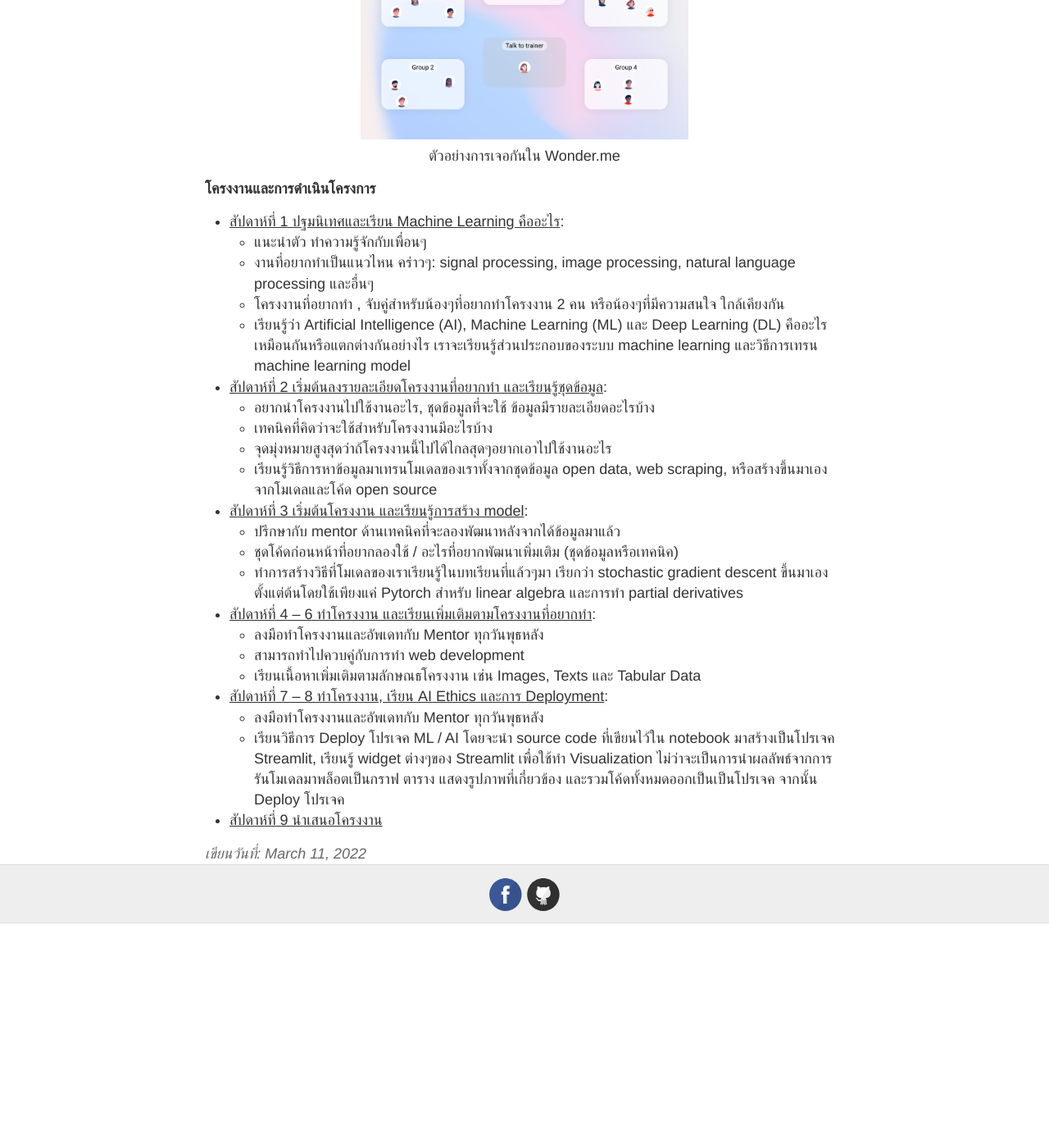
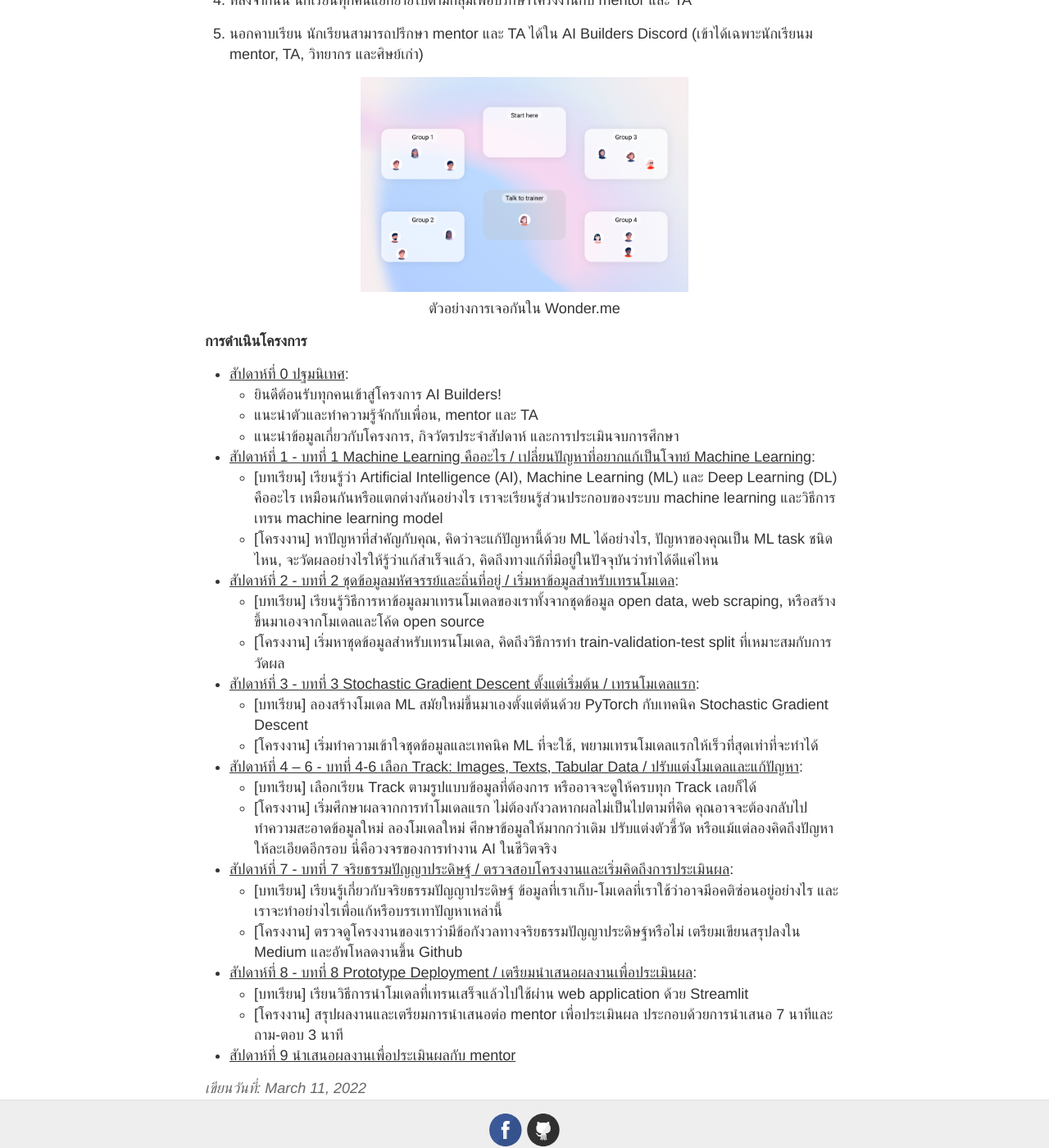
Before and after one commit to ai-builders/ai-builders.github.io, a Jekyll site: the page built from docs/_posts/2022-3-11-registration-info-2022.md, in a window 1280 px wide and 1400 px high, scrolled down 1952 px. Shown: the whole window at 82% size. Built offline with Jekyll 4.4.1, drawn with Linux system fonts in a browser that asks for light colours; before the commit the page ends 3078 px from its top, so only the background shows below that; some of the changed text lies outside the part shown.

Commit message:
edit registration-info-2022

```diff
--- a/docs/_posts/2022-3-11-registration-info-2022.md
+++ b/docs/_posts/2022-3-11-registration-info-2022.md
@@ -15,22 +15,22 @@
 9 สัปดาห์ สัปดาห์ละ 4 - 8 ชั่วโมง
 
 **วัตถุประสงค์**
-เสริมสร้างความเชี่ยวชาญด้านปัญญาประดิษฐ์ให้กับน้องๆระดับมัธยมต้น-ปลาย
+เสริมสร้างความเชี่ยวชาญด้านปัญญาประดิษฐ์ให้กับนักเรียนระดับมัธยมต้น-ปลาย
 เพื่อให้เข้าใจการทำงานของปัญญาประดิษฐ์เบื้องต้น นำไปสู่การทดลองสร้างโมเดลปัญญาประดิษฐ์และแอพพลิเคชั่นเพื่อแก้ปัญหาที่เกิดขึ้นในชีวิตจริงได้ในโครงงานจบการศึกษา (Capstone Project)
 
 **ผลลัพธ์ที่คาดหวัง**
 
-* โครงงานจบการศึกษา (Capstone Project) เป็นโมเดลปัญญาประดิษฐ์และแอพพลิเคชั่นเพื่อแก้ปัญหาที่เกิดขึ้นในชีวิตจริง เช่น ลดเวลาการทำงานของมนุษย์ ทำในสิ่งที่มนุษย์ทำไม่ได้ หรือช่วยให้มนุษย์เข้าใจโลกรอบตัวได้ดีขึ้น โมเดลที่สร้างอาจจะไม่จำเป็นต้องมีประสิทธิภาพเทียบเท่า state-of-the-art (แม้เราเชื่อว่ามีความเป็นไปได้ไม่น้อย) แต่ทำเพื่อให้น้องๆเข้าใจการทำงานของโมเดล นำไปต่อยอดในอนาคต และที่สำคัญสนุกกับการสร้างปัญญาประดิษฐ์
+* โครงงานจบการศึกษา (Capstone Project) เป็นโมเดลปัญญาประดิษฐ์และแอพพลิเคชั่นเพื่อแก้ปัญหาที่เกิดขึ้นในชีวิตจริง เช่น ลดเวลาการทำงานของมนุษย์ ทำในสิ่งที่มนุษย์ทำไม่ได้ หรือช่วยให้มนุษย์เข้าใจโลกรอบตัวได้ดีขึ้น โมเดลที่สร้างอาจจะไม่จำเป็นต้องมีประสิทธิภาพเทียบเท่า state-of-the-art (แม้เราเชื่อว่ามีความเป็นไปได้ไม่น้อย) แต่ทำเพื่อให้นักเรียนเข้าใจการทำงานของโมเดล นำไปต่อยอดในอนาคต และที่สำคัญสนุกกับการสร้างปัญญาประดิษฐ์
 โครงงานประกอบด้วย
   * โมเดลปัญญาประดิษฐ์พร้อมโค้ดบน Github / Kaggle
   * บทความบรรยายวิธีคิดและการแก้ปัญหาโดยใช้ปัญญาประดิษฐ์บน Medium
-  * การนำเสนอผลงานต่อผู้ทรงคุณวุฒิของ VISTEC และ Central Group
+  * การนำเสนอผลงานต่อผู้ทรงคุณวุฒิของ VISTEC และ Central Tech
 * ความเชี่ยวชาญด้านการเขียนโปรแกรมและสร้างปัญญาประดิษฐ์
   * ทักษะการคิดวิธีแก้ปัญหาด้วยปัญญาประดิษฐ์
   * ทักษะการเขียนโปรแกรมพื้นฐานด้วย Python
   * ทักษะจัดการข้อมูลพื้นฐาน
   * ทักษะคณิตศาสตร์ระดับมัธยมปลาย
-  * สร้างโมเดล deep learning สำหรับข้อมูลประเภทรูปภาพ ตาราง และข้อความด้วย fastai และ huggingface
+  * สร้างโมเดล deep learning สำหรับข้อมูลประเภทรูปภาพ ตาราง และข้อความด้วยเครื่องมือที่เหมาะสม
 * เรียนรู้การทำงานเป็นทีม แบ่งปันทักษะ และเรียนรู้ไปด้วยกันกับเพื่อนๆในโครงการ
 * เข้าใจความสำคัญของชุมชน open source และร่วมเป็นส่วนหนึ่งของการแบ่งปันทักษะ ข้อมูล และโมเดลให้กับสังคม
 
@@ -51,47 +51,54 @@
 * น้องๆที่อยากเข้ามาเรียน AI โดยที่มีโจทย์ในใจอยู่ระดับนึงแล้ว มีประสบการณ์ด้านการเขียนโปรแกรมเบื้องต้น
 * น้องๆที่กำลังทำงานวิจัย-ผลิตภัณฑ์ อยากเข้ามาเรียนรู้เพิ่มเติมและต้องการ feedback จากอาจารย์หรือ mentor
 
-น้องๆสามารถทำโครงงานคนเดียวหรือเป็นคู่ โดยทางโครงการส่งเสริมการแลกเปลี่ยนความคิดเห็นและ pair programming กับเพื่อนๆ TA หรือ mentor ถ้าติดขัดในโครงงานสามารถติดต่อ TA และ mentor ได้ทาง
-
-* [AI Builders (Facebook Page)](https://www.facebook.com/aibuildersx)
-* [AI Builders (Facebook Group)](https://www.facebook.com/groups/aibuilders)
+นักเรียนสามารถทำโครงงานคนเดียวหรือเป็นคู่ โดยทางโครงการส่งเสริมการแลกเปลี่ยนความคิดเห็นและ pair programming กับเพื่อนๆ TA หรือ mentor ถ้าติดขัดในโครงงานสามารถติดต่อ TA และ mentor ได้ทาง [AI Builders (Facebook Page)](https://www.facebook.com/aibuildersx) และ AI Builders Discord (เข้าได้เฉพาะนักเรียนม mentor, TA, วิทยากร และศิษย์เก่า)
 
 **จำนวนที่รับและการลงทะเบียน**
 
-เนื่องจากโปรแกรม AIB ถูกจัดขึ้นมาเป็นครั้งแรกและมีจำนวน TA/mentor จำกัด ทำให้เราสามารถรับนักเรียนได้ 40-50 คนเข้ามาในโครงการเท่านั้น น้องๆสามารถลงทะเบียนได้ที่ [แบบฟอร์มลงทะเบียนนี้](https://airtable.com/shrUHambTkOgliPHz) โดยเราจะพิจารณาจากเหตุผลที่สมัคร ความมุ่งมั่น และความหลากหลายของนักเรียนที่สมัครเข้ามาในโครงการ
+ด้วยจำนวน mentor และ TA เราสามารถรับนักเรียนเข้าโครงการได้ 50 คนเท่านั้น ผู้สนใจเข้าร่วมสามารถลงทะเบียนได้ที่ [แบบฟอร์มลงทะเบียนนี้](https://airtable.com/shrjbQj42EQRgdEfC) โดยเราจะพิจารณาจากแบบทดสอบ เหตุผลที่สมัคร ความมุ่งมั่น และความหลากหลายของนักเรียนที่สมัครเข้ามาในโครงการ
 
 **รูปแบบการเรียนการสอน**
 
 เราจะใช้ระบบ flipped classroom โดยให้ผู้เรียนฟัง
-สำหรับตารางเรียนเราจะอิงตาม [Practical Deep Learning for Coders](http://course.fast.ai/) ของ fastai โดยที่จะให้น้องๆเรียน 1 คาบต่อสัปดาห์ ทั้งหมด 8 สัปดาห์ และมี recap 1 ชั่วโมงทุกวันพุธ หลังจากนั้น 30 นาทีเป็นการคุยโครงงานเพื่อกลับไปพัฒนาต่อ ทุก meeting จะจัดขึ้นใน [Wonder](https://www.wonder.me/)
+สำหรับตารางเรียนเราจะอิงตามเนื้อหาที่ทีมงาน AI Builders สร้างและรวบรวมขึ้นมาเองเพื่อโครงการโดยเฉพาะ [ai-builders/curriculum](https://github.com/ai-builders/curriculum) กิจวัตรประจำในแต่ละสัปดาห์เป็นไปดังนี้
+
+1. นักเรียนดูวิดีโอบทเรียนจาก [ai-builders/curriculum](https://github.com/ai-builders/curriculum)
+
+2. หากมีข้อสงสัยส่งคำถามเพื่อให้ทีมงานตอบในคาบได้ผ่านแบบฟอร์มออนไลน์
+
+3. ทุกเย็นวันพุธ จะมีคาบเรียนออนไลน์กันใน [Wonder](https://www.wonder.me/) เริ่มจากทีมงานตอบคำถามเกี่ยวกับบทเรียนและกลุ่มที่กำหนดในแต่ละสัปดาห์มาทำหน้าที่สรุปบทเรียนให้เพื่อนๆฟัง ใช้เวลารวมไม่เกิน 1 ชั่วโมง
+
+4. หลังจากนั้น นักเรียนทุกคนแยกย้ายไปตามกลุ่มเพื่อปรึกษาโครงงานกับ mentor และ TA
+
+5. นอกคาบเรียน นักเรียนสามารถปรึกษา mentor และ TA ได้ใน AI Builders Discord (เข้าได้เฉพาะนักเรียนม mentor, TA, วิทยากร และศิษย์เก่า)
 
 <figure align="center">
   <img src="{{ site.baseurl }}/images/woder-me_example.png" style="width: 400px;"/>
   <figcaption>ตัวอย่างการเจอกันใน Wonder.me</figcaption>
 </figure>
 
-**โครงงานและการดำเนินโครงการ**
+**การดำเนินโครงการ**
 
-* <u>สัปดาห์ที่ 1 ปฐมนิเทศและเรียน Machine Learning คืออะไร</u>:
-  * แนะนำตัว ทำความรู้จักกับเพื่อนๆ
-  * งานที่อยากทำเป็นแนวไหน คร่าวๆ: signal processing, image processing, natural language processing และอื่นๆ
-  * โครงงานที่อยากทำ , จับคู่สำหรับน้องๆที่อยากทำโครงงาน 2 คน หรือน้องๆที่มีความสนใจ
-ใกล้เคียงกัน
-  * เรียนรู้ว่า Artificial Intelligence (AI), Machine Learning (ML) และ Deep Learning (DL) คืออะไร เหมือนกันหรือแตกต่างกันอย่างไร เราจะเรียนรู้ส่วนประกอบของระบบ machine learning และวิธีการเทรน machine learning model
-* <u>สัปดาห์ที่ 2 เริ่มต้นลงรายละเอียดโครงงานที่อยากทำ และเรียนรู้ชุดข้อมูล</u>:
-  * อยากนำโครงงานไปใช้งานอะไร, ชุดข้อมูลที่จะใช้ ข้อมูลมีรายละเอียดอะไรบ้าง
-  * เทคนิคที่คิดว่าจะใช้สำหรับโครงงานมีอะไรบ้าง
-  * จุดมุ่งหมายสูงสุดว่าถ้โครงงานนี้ไปได้ไกลสุดๆอยากเอาไปใช้งานอะไร
-  * เรียนรู้วิธีการหาข้อมูลมาเทรนโมเดลของเราทั้งจากชุดข้อมูล open data, web scraping, หรือสร้างขึ้นมาเองจากโมเดลและโค้ด open source
-* <u>สัปดาห์ที่ 3 เริ่มต้นโครงงาน และเรียนรู้การสร้าง model</u>:
-  * ปรึกษากับ mentor ด้านเทคนิคที่จะลองพัฒนาหลังจากได้ข้อมูลมาแล้ว
-  * ชุดโค้ดก่อนหน้าที่อยากลองใช้ / อะไรที่อยากพัฒนาเพิ่มเติม (ชุดข้อมูลหรือเทคนิค)
-  * ทำการสร้างวิธีที่โมเดลของเราเรียนรู้ในบทเรียนที่แล้วๆมา เรียกว่า stochastic gradient descent ขึ้นมาเองตั้งแต่ต้นโดยใช้เพียงแค่ Pytorch สำหรับ linear algebra และการทำ partial derivatives
-* <u>สัปดาห์ที่ 4 – 6 ทำโครงงาน และเรียนเพิ่มเติมตามโครงงานที่อยากทำ</u>:
-  * ลงมือทำโครงงานและอัพเดทกับ Mentor ทุกวันพุธหลัง
-  * สามารถทำไปควบคู่กับการทำ web development
-  * เรียนเนื้อหาเพิ่มเติมตามลักษณธโครงงาน เช่น Images, Texts และ Tabular Data
-* <u>สัปดาห์ที่ 7 – 8 ทำโครงงาน, เรียน AI Ethics และการ Deployment</u>:
-  * ลงมือทำโครงงานและอัพเดทกับ Mentor ทุกวันพุธหลัง
-  * เรียนวิธีการ Deploy โปรเจค ML / AI โดยจะนำ source code ที่เขียนไว้ใน notebook มาสร้างเป็นโปรเจค Streamlit, เรียนรู้ widget ต่างๆของ Streamlit เพื่อใช้ทำ Visualization ไม่ว่าจะเป็นการนำผลลัพธ์จากการรันโมเดลมาพล็อตเป็นกราฟ ตาราง แสดงรูปภาพที่เกี่ยวข้อง และรวมโค้ดทั้งหมดออกเป็นเป็นโปรเจค จากนั้น Deploy โปรเจค
-* <u>สัปดาห์ที่ 9 นำเสนอโครงงาน</u>
+* <u>สัปดาห์ที่ 0 ปฐมนิเทศ</u>:
+  * ยินดีต้อนรับทุกคนเข้าสู่โครงการ AI Builders!
+  * แนะนำตัวและทำความรู้จักกับเพื่อน, mentor และ TA
+  * แนะนำข้อมูลเกี่ยวกับโครงการ, กิจวัตรประจำสัปดาห์ และการประเมินจบการศึกษา
+* <u>สัปดาห์ที่ 1 - บทที่ 1 Machine Learning คืออะไร / เปลี่ยนปัญหาที่อยากแก้เป็นโจทย์ Machine Learning</u>:
+  * [บทเรียน] เรียนรู้ว่า Artificial Intelligence (AI), Machine Learning (ML) และ Deep Learning (DL) คืออะไร เหมือนกันหรือแตกต่างกันอย่างไร เราจะเรียนรู้ส่วนประกอบของระบบ machine learning และวิธีการเทรน machine learning model
+  * [โครงงาน] หาปัญหาที่สำคัญกับคุณ, คิดว่าจะแก้ปัญหานี้ด้วย ML ได้อย่างไร, ปัญหาของคุณเป็น ML task ชนิดไหน, จะวัดผลอย่างไรให้รู้ว่าแก้สำเร็จแล้ว, คิดถึงทางแก้ที่มีอยู่ในปัจจุบันว่าทำได้ดีแค่ไหน
+* <u>สัปดาห์ที่ 2 - บทที่ 2 ชุดข้อมูลมหัศจรรย์และถิ่นที่อยู่ / เริ่มหาข้อมูลสำหรับเทรนโมเดล</u>:
+  * [บทเรียน] เรียนรู้วิธีการหาข้อมูลมาเทรนโมเดลของเราทั้งจากชุดข้อมูล open data, web scraping, หรือสร้างขึ้นมาเองจากโมเดลและโค้ด open source
+  * [โครงงาน] เริ่มหาชุดข้อมูลสำหรับเทรนโมเดล, คิดถึงวิธีการทำ train-validation-test split ที่เหมาะสมกับการวัดผล
+* <u>สัปดาห์ที่ 3 - บทที่ 3 Stochastic Gradient Descent ตั้งแต่เริ่มต้น / เทรนโมเดลแรก</u>:
+  * [บทเรียน] ลองสร้างโมเดล ML สมัยใหม่ขึ้นมาเองตั้งแต่ต้นด้วย PyTorch กับเทคนิค Stochastic Gradient Descent
+  * [โครงงาน] เริ่มทำความเข้าใจชุดข้อมูลและเทคนิค ML ที่จะใช้, พยามเทรนโมเดลแรกให้เร็วที่สุดเท่าที่จะทำได้
+* <u>สัปดาห์ที่ 4 – 6 - บทที่ 4-6 เลือก Track: Images, Texts, Tabular Data / ปรับแต่งโมเดลและแก้ปัญหา</u>:
+  * [บทเรียน] เลือกเรียน Track ตามรูปแบบข้อมูลที่ต้องการ หรืออาจจะดูให้ครบทุก Track เลยก็ได้
+  * [โครงงาน] เริ่มศึกษาผลจากการทำโมเดลแรก ไม่ต้องกังวลหากผลไม่เป็นไปตามที่คิด คุณอาจจะต้องกลับไปทำความสะอาดข้อมูลใหม่ ลองโมเดลใหม่ ศึกษาข้อมูลให้มากกว่าเดิม ปรับแต่งตัวชี้วัด หรือแม้แต่ลองคิดถึงปัญหาให้ละเอียดอีกรอบ นี่คือวงจรของการทำงาน AI ในชีวิตจริง
+* <u>สัปดาห์ที่ 7 - บทที่ 7 จริยธรรมปัญญาประดิษฐ์ / ตรวจสอบโครงงานและเริ่มคิดถึงการประเมินผล</u>:
+  * [บทเรียน] เรียนรู้เกี่ยวกับจริยธรรมปัญญาประดิษฐ์ ข้อมูลที่เราเก็บ-โมเดลที่เราใช้ว่าอาจมีอคติซ่อนอยู่อย่างไร และเราจะทำอย่างไรเพื่อแก้หรือบรรเทาปัญหาเหล่านี้
+  * [โครงงาน] ตรวจดูโครงงานของเราว่ามีข้อกังวลทางจริยธรรมปัญญาประดิษฐ์หรือไม่ เตรียมเขียนสรุปลงใน Medium และอัพโหลดงานขึ้น Github
+* <u>สัปดาห์ที่ 8 - บทที่ 8 Prototype Deployment / เตรียมนำเสนอผลงานเพื่อประเมินผล</u>:
+  * [บทเรียน] เรียนวิธีการนำโมเดลที่เทรนเสร็จแล้วไปใช้ผ่าน web application ด้วย Streamlit
+  * [โครงงาน] สรุปผลงานและเตรียมการนำเสนอต่อ mentor เพื่อประเมินผล ประกอบด้วยการนำเสนอ 7 นาทีและถาม-ตอบ 3 นาที
+* <u>สัปดาห์ที่ 9 นำเสนอผลงานเพื่อประเมินผลกับ mentor</u>
```
Also changed, not shown: other parts of docs/_posts/2022-3-11-registration-info-2022.md (+1 -1 lines).
